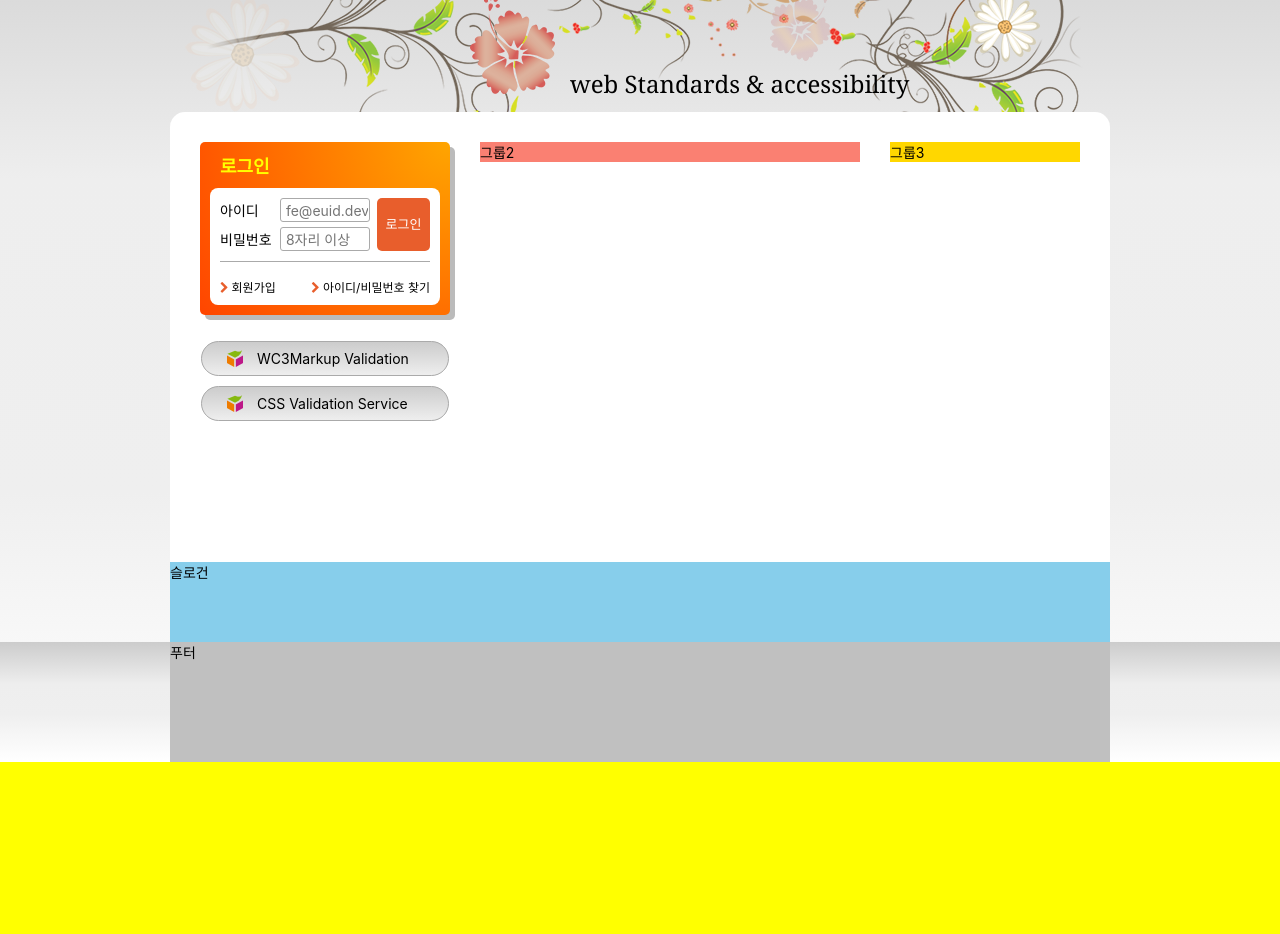
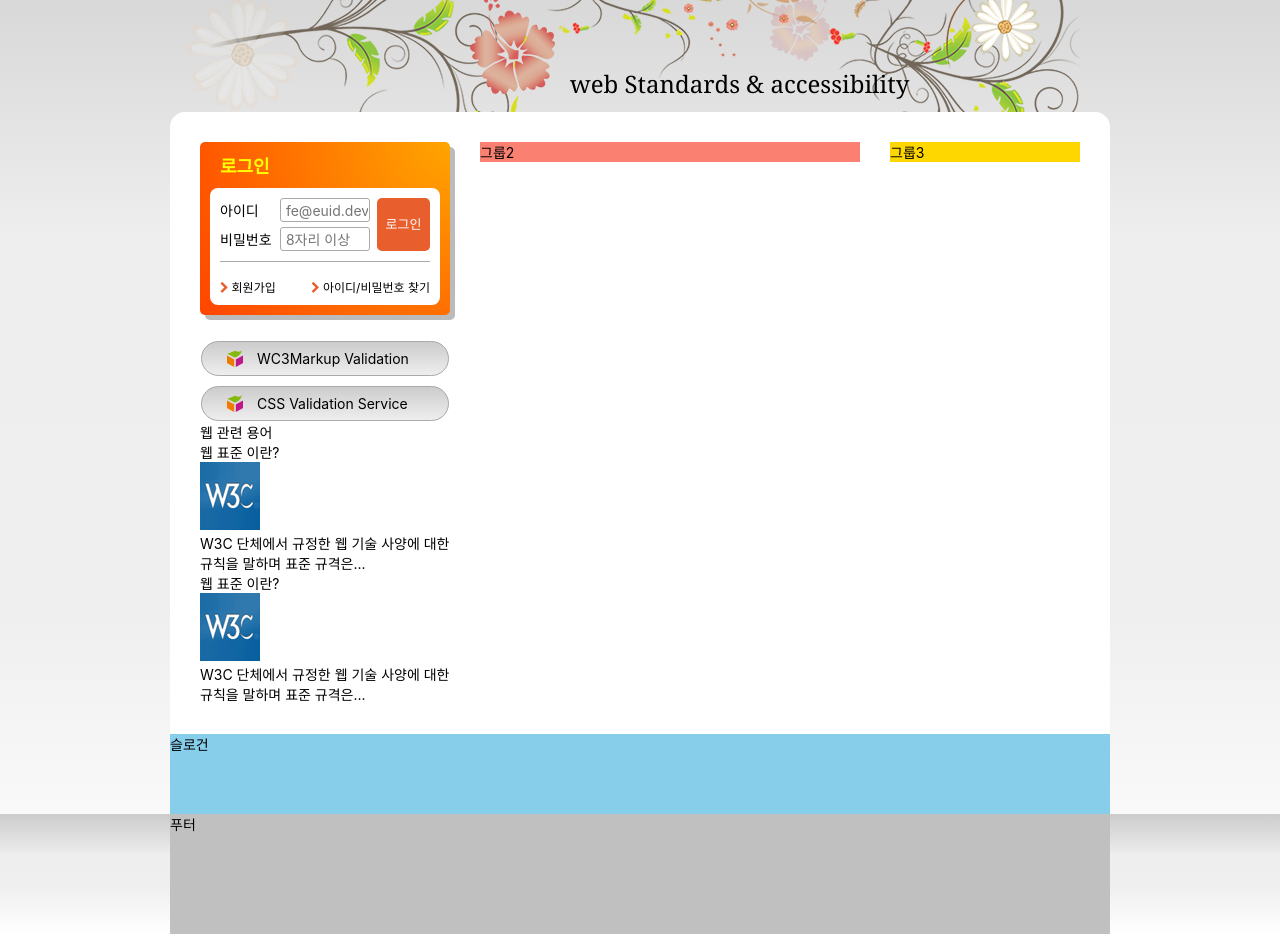
Before and after one commit to tiramin/HTML5, a plain HTML site: page index.html in a window 1280 px wide. Shown: the part 135-1069 px from the top of the page. Before the commit the page ends 897 px from the top, so only its background shows below. Drawn offline with Linux system fonts and the light colour scheme; a web font is replaced by a local one.

Commit message:
웹 관련 용어 마크업

```diff
--- a/index.html
+++ b/index.html
@@ -160,7 +160,6 @@
           <li><a href="/">아이디/비밀번호 찾기</a></li>
         </ul>
       </section>
-      <section>
         <h2 class="a11y-hidden">유효성 검사 배너</h2>
         <ul class="validation-list">
           <li>
@@ -174,6 +173,28 @@
             </a>
           </li>
         </ul>
+      <section class="term">
+        <h2 class="term-title">웹 관련 용어</h2>
+        <dl class="term-list">
+          <div>
+            <dt class="ter-list-subject">웹 표준 이란?</dt>
+            <dd class="term-list-thumbnail">
+              <img src="./assets/web_standards.gif" alt="W3C 로고" />
+            </dd>
+            <dd class="term-list-brief">
+              W3C 단체에서 규정한 웹 기술 사양에 대한 규칙을 말하며 표준 규격은...
+            </dd>
+          </div>
+          <div class="even">
+            <dt class="ter-list-subject">웹 표준 이란?</dt>
+            <dd class="term-list-thumbnail">
+              <img src="./assets/web_standards.gif" alt="W3C 로고" />
+            </dd>
+            <dd class="term-list-brief">
+              W3C 단체에서 규정한 웹 기술 사양에 대한 규칙을 말하며 표준 규격은...
+            </dd>
+          </div>
+        </dl>
       </section>
     </div>
     <div class="group group2">
```
